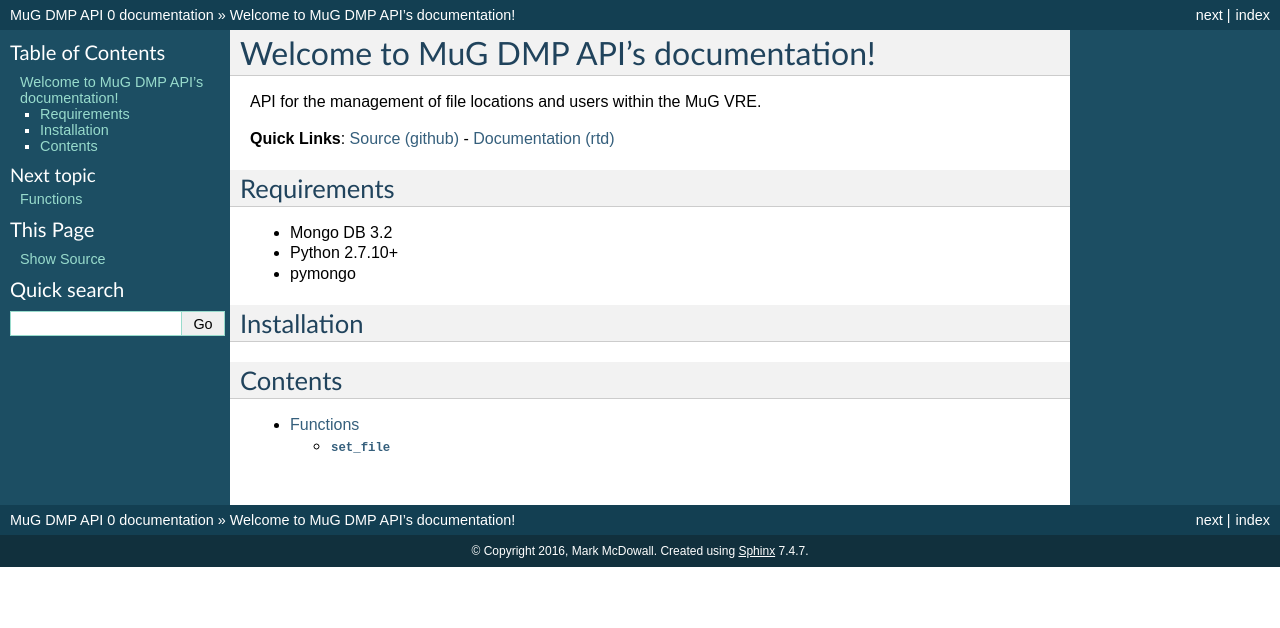
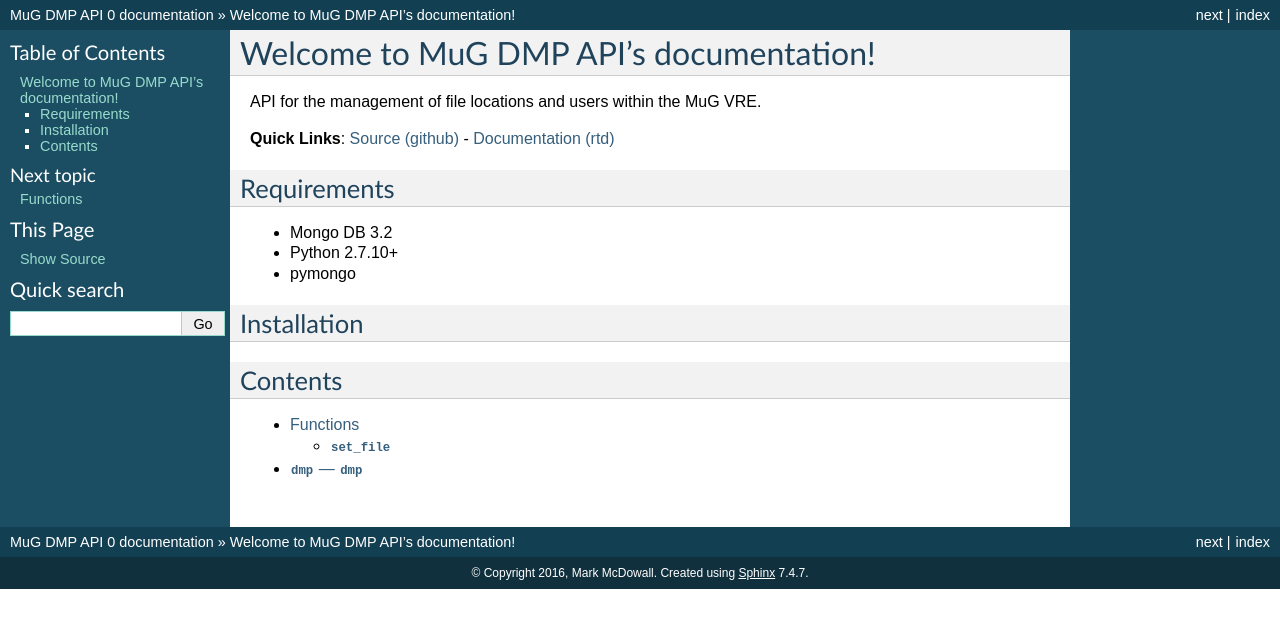
Before and after one commit to Multiscale-Genomics/mg-dm-api, a Sphinx documentation site: the page built from docs/index.rst, in a window 1280 px wide. Shown: the top 628 px of the page. Built offline with Sphinx 7.4.7, drawn with Linux system fonts in a browser that asks for light colours.

Commit message:
Test doc for the auto import of documentation based on the comment in the code

```diff
--- /dev/null
+++ b/docs/dmp.rst
@@ -0,0 +1,4 @@
+``dmp`` --- ``dmp``
+============================================
+
+.. automodule:: dmp
--- a/docs/index.rst
+++ b/docs/index.rst
@@ -27,3 +27,4 @@
    :maxdepth: 2
 
    functions
+   dmp
```
